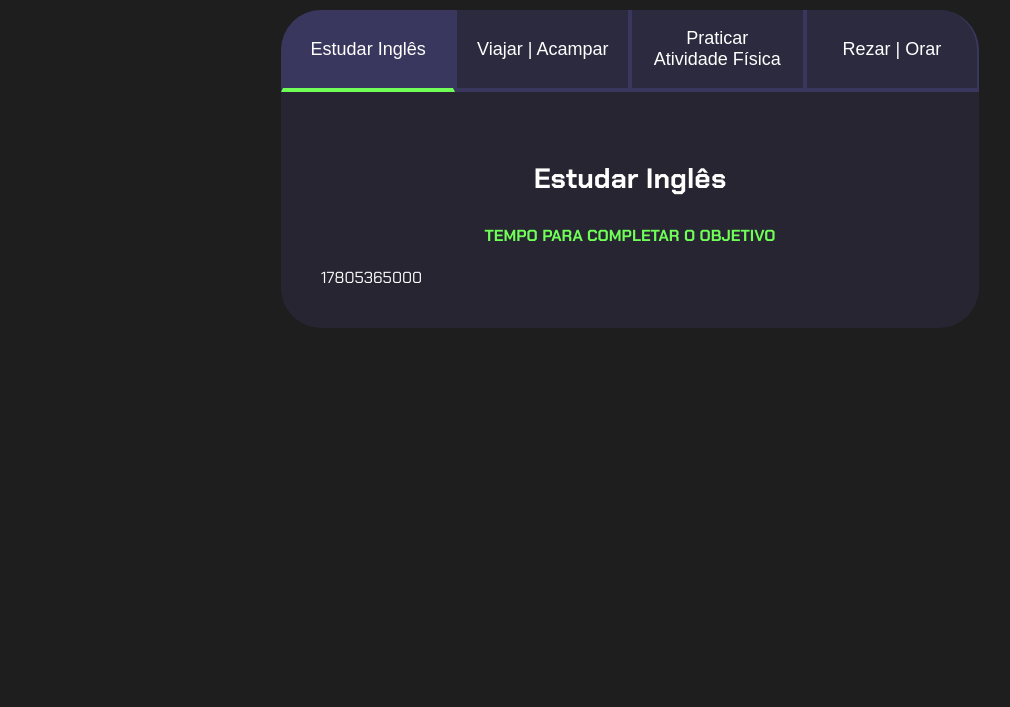
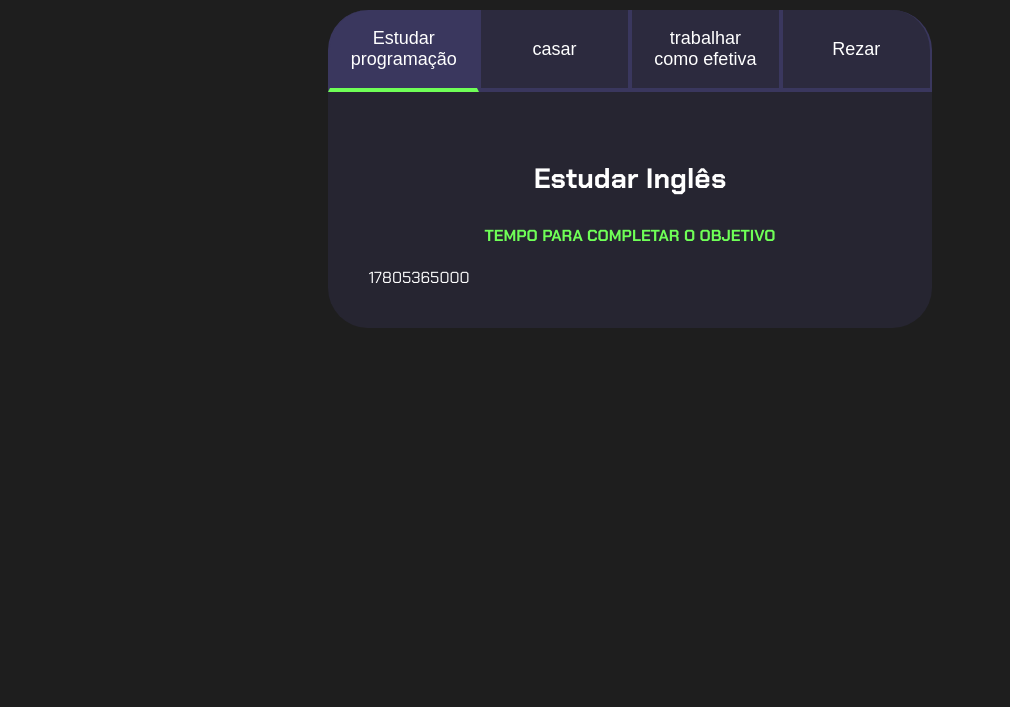
Before and after one commit to kahturibio/Projeto-de-vida-Formadores-, a plain HTML site: page formadores/index.html in a window 1280 px wide. Shown: the part 93-800 px from the top of the page, without its empty margins (10-1020 px from the left). Drawn offline with Linux system fonts and the light colour scheme.

Commit message:
atualização dos objetivos

```diff
--- a/formadores/index.html
+++ b/formadores/index.html
@@ -11,10 +11,10 @@
         <h2 class="titulo-principal">Meus Objetivos do ano<span>_</span></h2>
         <div class="conteudo">
             <div class="botoes">
-                <button class="botao ativo"> Estudar Inglês </button>
-                <button class="botao "> Viajar | Acampar  </button>
-                <button class="botao "> Praticar Atividade Física </button>
-                <button class="botao "> Rezar | Orar </button>
+                <button class="botao ativo"> Estudar programação </button>
+                <button class="botao "> casar  </button>
+                <button class="botao "> trabalhar como efetiva</button>
+                <button class="botao "> Rezar </button>
             </div>
 
             <div class="abas-textos">
```
